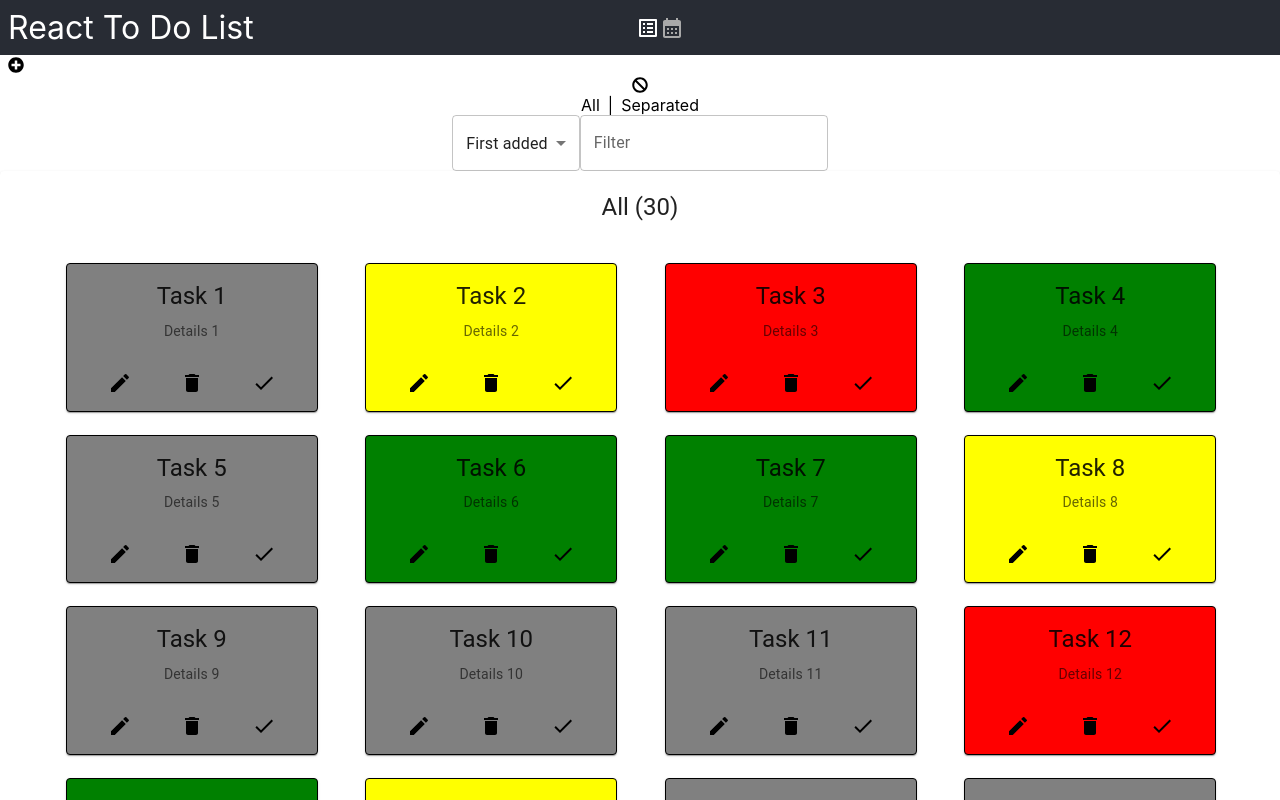
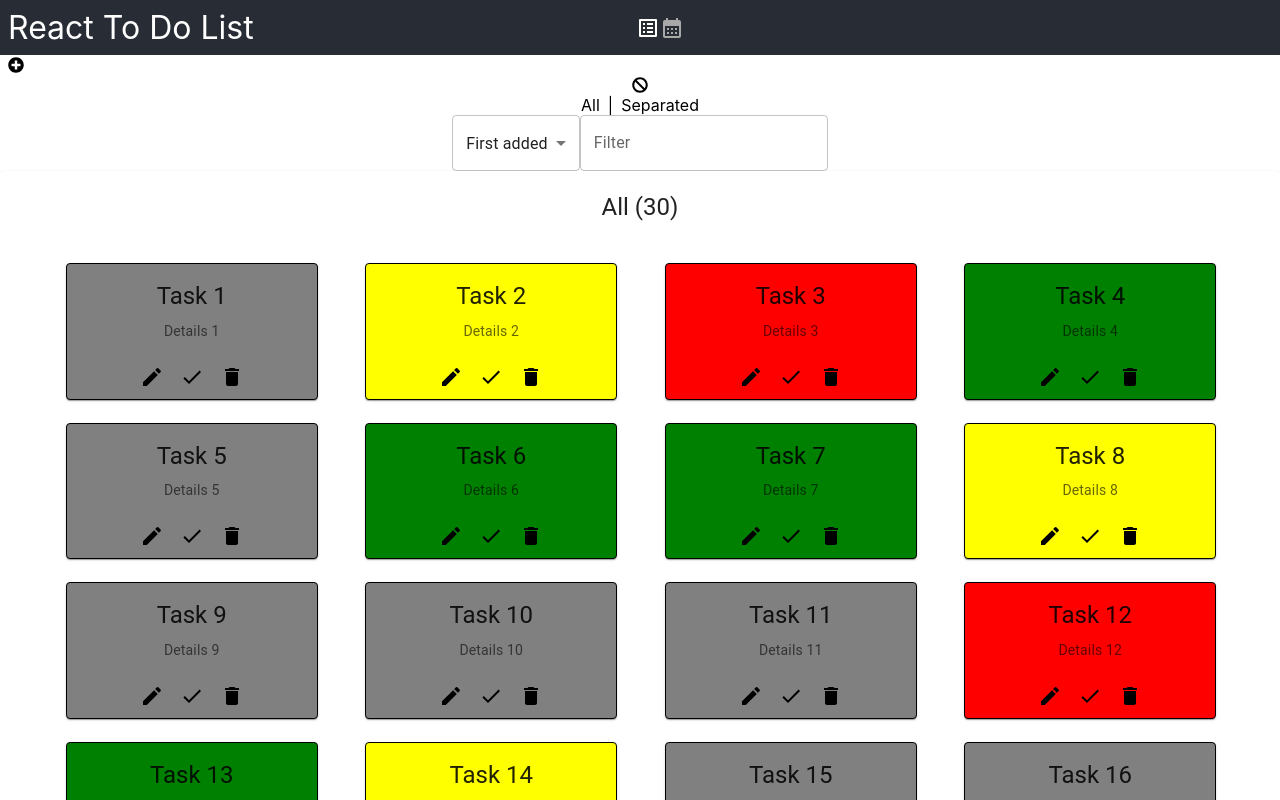
Before and after one commit to Skyrlon/react-todo-list, a React (Create React App) app: page / in a window 1280 px wide. Shown: the top 800 px of the page. Built offline with nearby package versions, Linux system fonts and the light colour scheme.

Commit message:
Fix buttons having too much space between them

```diff
--- a/src/components/Todo.jsx
+++ b/src/components/Todo.jsx
@@ -7,6 +7,7 @@ import {
   CardContent,
   Typography,
   CardActions,
+  ButtonGroup,
 } from "@mui/material";
 import DeleteIcon from "@mui/icons-material/Delete";
 import EditIcon from "@mui/icons-material/Edit";
@@ -23,7 +24,7 @@ const StyledTodo = styled(Card)`
   }
 `;
 
-const buttonStyle = { color: "black" };
+const buttonStyle = { color: "black", minHeight: 0, minWidth: 0, padding: 0 };
 
 const Todo = ({
   todo,
@@ -69,11 +70,21 @@ const Todo = ({
           justifyContent: "center",
         }}
       >
+        <ButtonGroup orientation="horizontal" variant="none">
           <Button sx={buttonStyle}>
             <EditIcon
               onClick={(e) => {
                 e.stopPropagation();
                 onEdit();
+              }}
+            />
+          </Button>
+
+          <Button sx={buttonStyle}>
+            <CheckIcon
+              onClick={(e) => {
+                e.stopPropagation();
+                onComplete();
               }}
             />
           </Button>
@@ -85,14 +96,7 @@ const Todo = ({
               }}
             />
           </Button>
-        <Button sx={buttonStyle}>
-          <CheckIcon
-            onClick={(e) => {
-              e.stopPropagation();
-              onComplete();
-            }}
-          />
-        </Button>
+        </ButtonGroup>
       </CardActions>
     </StyledTodo>
   );
```
Lines whose indentation alone changed are shown as unchanged.
